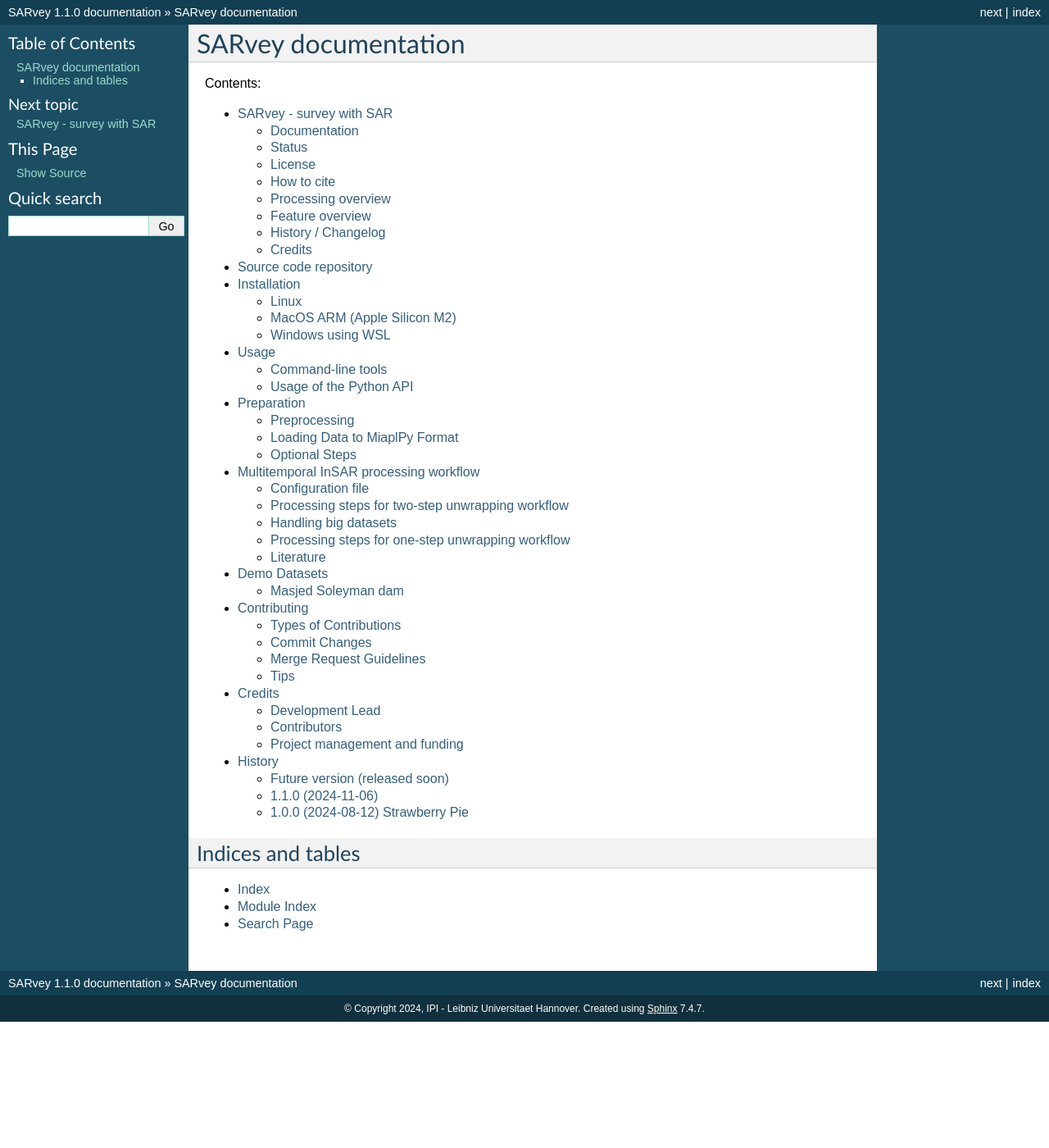
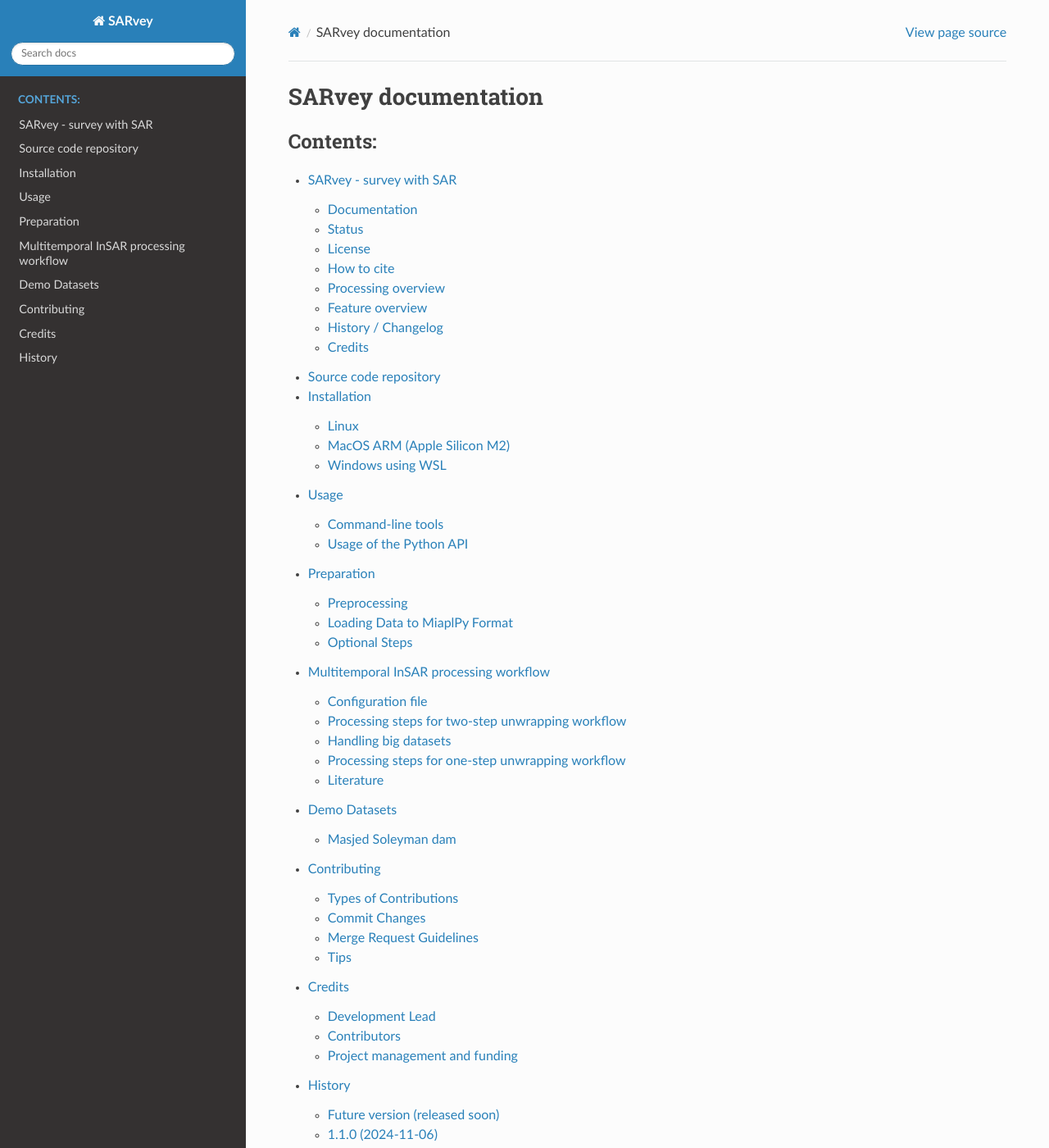
Before and after one commit to luhipi/sarvey, a Sphinx documentation site: the page built from docs/index.rst, in a window 1280 px wide and 1400 px high. Shown: the whole window at 82% size. Built offline with Sphinx 7.4.7 and the Read the Docs theme 3.1.0, drawn with Linux system fonts in a browser that asks for light colours; pages that are not in the unit, such as notebooks, are missing from menus; some of the changed text lies outside the part shown.

Commit message:
use sphinx_rtd_theme html theme. add installation to setup.py and environment.yml

```diff
--- a/docs/conf.py
+++ b/docs/conf.py
@@ -136,7 +136,7 @@
 # The theme to use for HTML and HTML Help pages.  See the documentation for
 # a list of builtin themes.
 # html_theme = 'default'
-html_theme = 'classic'  # The one installed via pip install sphinx_rtd_theme in the .gitlab.yml
+html_theme = 'sphinx_rtd_theme'
 
 # Theme options are theme-specific and customize the look and feel of a
 # theme further.  For a list of options available for each theme, see the
--- a/setup.py
+++ b/setup.py
@@ -55,7 +55,8 @@
 req_doc = [
     'sphinx>=4.1.1',
     'sphinx-argparse',
-    'sphinx-autodoc-typehints'
+    'sphinx-autodoc-typehints',
+    'sphinx_rtd_theme'
 ]
 
 req_lint = ['flake8', 'pycodestyle', 'pydocstyle']
```
Also changed, not shown: 1 other file.
